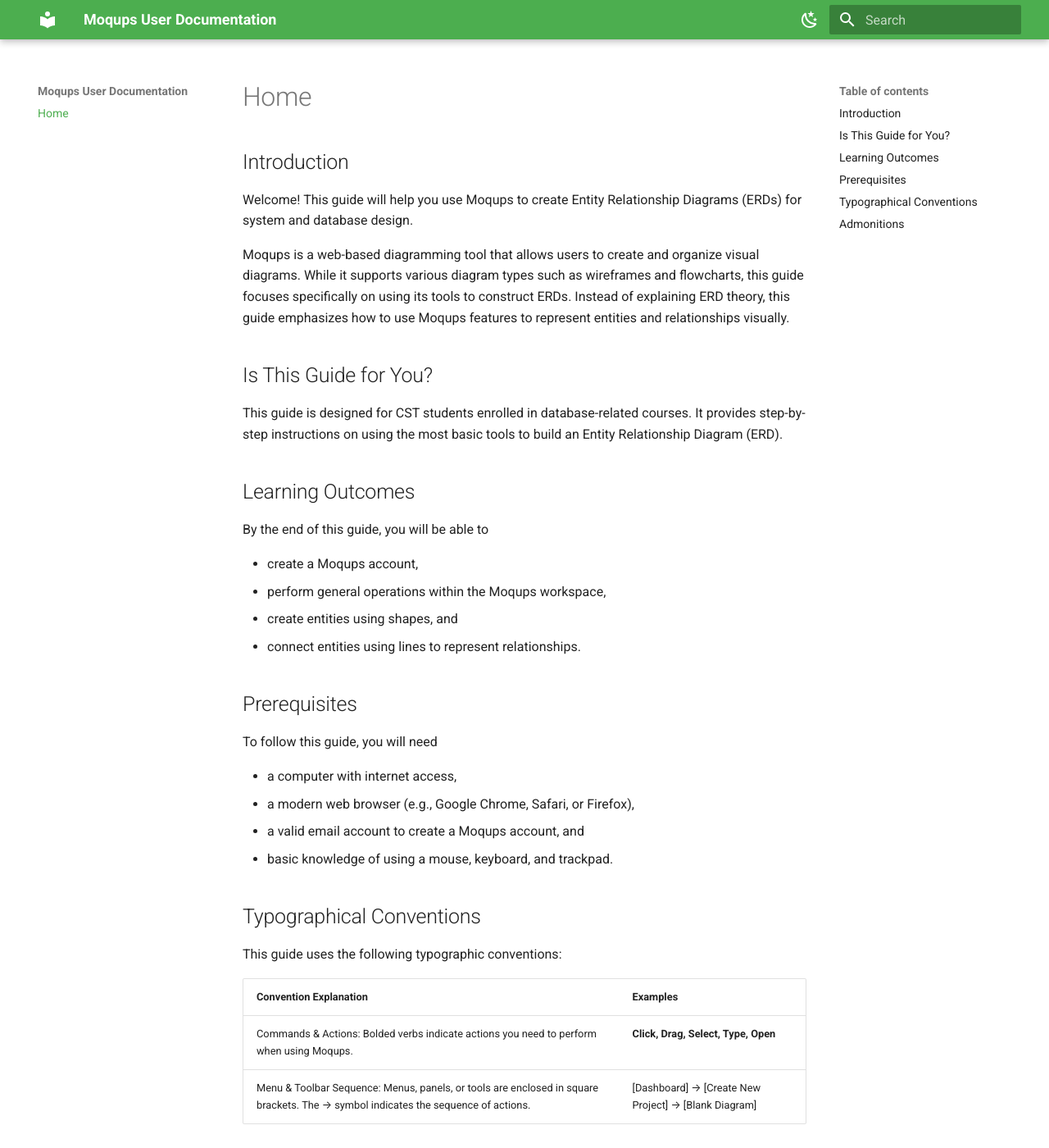
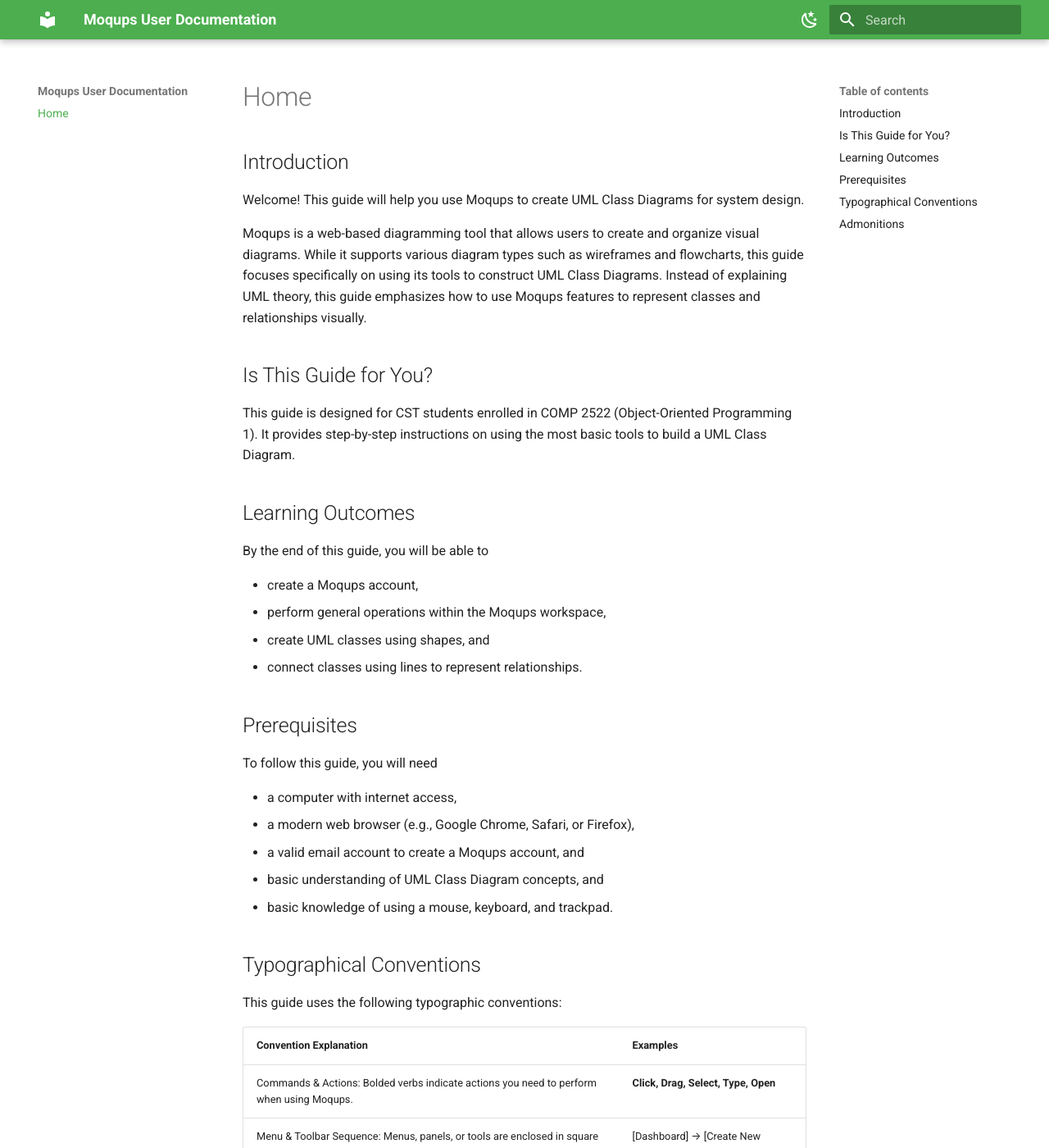
Before and after one commit to mzhao002/Moqups-User-Documentation, an MkDocs documentation site: the page built from docs/index.md, in a window 1280 px wide and 1400 px high. Shown: the whole window at 82% size. Built offline with MkDocs 1.6.1 and Material for MkDocs 9.7.7, drawn with Linux system fonts in a browser that asks for light colours.

Commit message:
Update content to UML diagrams

```diff
--- a/docs/index.md
+++ b/docs/index.md
@@ -2,13 +2,13 @@
 
 ## Introduction
 
-Welcome! This guide will help you use Moqups to create Entity Relationship Diagrams (ERDs) for system and database design.
+Welcome! This guide will help you use Moqups to create UML Class Diagrams for system design.
 
-Moqups is a web-based diagramming tool that allows users to create and organize visual diagrams. While it supports various diagram types such as wireframes and flowcharts, this guide focuses specifically on using its tools to construct ERDs. Instead of explaining ERD theory, this guide emphasizes how to use Moqups features to represent entities and relationships visually.
+Moqups is a web-based diagramming tool that allows users to create and organize visual diagrams. While it supports various diagram types such as wireframes and flowcharts, this guide focuses specifically on using its tools to construct UML Class Diagrams. Instead of explaining UML theory, this guide emphasizes how to use Moqups features to represent classes and relationships visually.
 
 ## Is This Guide for You?
 
-This guide is designed for CST students enrolled in database-related courses. It provides step-by-step instructions on using the most basic tools to build an Entity Relationship Diagram (ERD).
+This guide is designed for CST students enrolled in COMP 2522 (Object-Oriented Programming 1). It provides step-by-step instructions on using the most basic tools to build a UML Class Diagram.
 
 ## Learning Outcomes
 
@@ -16,8 +16,8 @@
 
 * create a Moqups account,
 * perform general operations within the Moqups workspace,
-* create entities using shapes, and
-* connect entities using lines to represent relationships.
+* create UML classes using shapes, and
+* connect classes using lines to represent relationships.
 
 ## Prerequisites
 
@@ -26,7 +26,9 @@
 * a computer with internet access,
 * a modern web browser (e.g., Google Chrome, Safari, or Firefox),
 * a valid email account to create a Moqups account, and
+* basic understanding of UML Class Diagram concepts, and
 * basic knowledge of using a mouse, keyboard, and trackpad.
+
 
 ## Typographical Conventions
 
```
